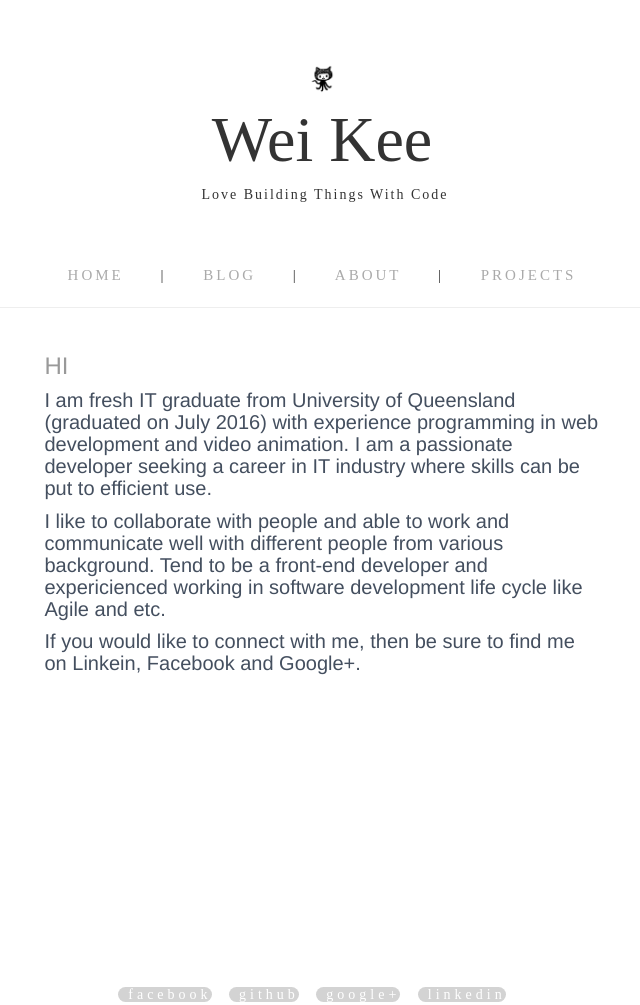
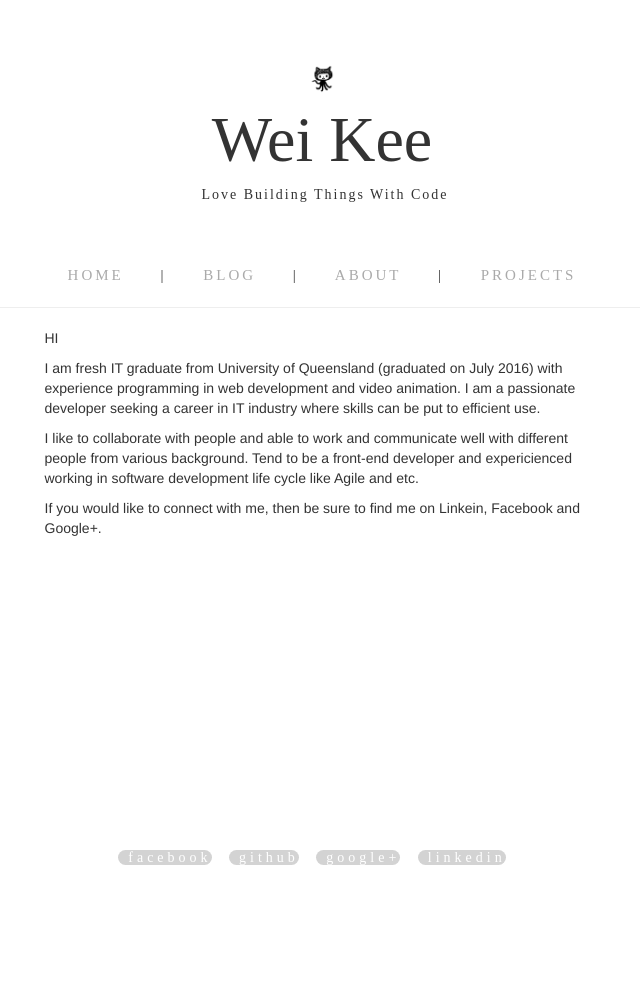
Before and after one commit to weikee94/Blog, a Jekyll site: the page built from about.html, in a window 1280 px wide. Shown: the whole page, without its empty margins (318-958 px from the left). Built offline with Jekyll 4.4.1, drawn with Linux system fonts in a browser that asks for light colours; nearby versions of some CDN libraries; comment, search, counter and statistics services are not loaded; after the commit the page ends 900 px from its top, so only the background shows below that.

Commit message:
undo the changes

```diff
--- a/about.html
+++ b/about.html
@@ -6,12 +6,12 @@ title: About Me
 <div class="container">
 	<div class="row">
 		<div class="col-md-6 col-md-offset-3">
-			<h3>HI</h3>
-			<h5>I am fresh IT graduate from University of Queensland (graduated on July 2016) with experience programming in web development and video animation. I am a passionate developer seeking a career in IT industry where skills can be put to efficient use. </h5>
+			<p>HI</p>
+			<p>I am fresh IT graduate from University of Queensland (graduated on July 2016) with experience programming in web development and video animation. I am a passionate developer seeking a career in IT industry where skills can be put to efficient use. </p>
 
-			<h5>I like to collaborate with people and able to work and communicate well with different people from various background. Tend to be a front-end developer and expericienced working in software development life cycle like Agile and etc.</h5>
+			<p>I like to collaborate with people and able to work and communicate well with different people from various background. Tend to be a front-end developer and expericienced working in software development life cycle like Agile and etc.</p>
 
-			<h5>If you would like to connect with me, then be sure to find me on Linkein, Facebook and Google+.</h5>
+			<p>If you would like to connect with me, then be sure to find me on Linkein, Facebook and Google+.</p>
 		</div>
 	</div>
 </div>
--- a/portfolio.html
+++ b/portfolio.html
@@ -12,7 +12,7 @@ title: Portfolio
 			<h3>Click And Trip</h3>
 			<p>Click And Trip is a tourism website.</p>
 			<p>This project allow peoples find that schedule trip through online much more easier and get the lastest information about the attraction.</p>
-			<p>For more information details, <a href="http://vickyhaw94.github.io/clickAndTrip/">click here</a>.</p>
+
 			<h4><span class="personalTitle">Role</span> Lead Developer</h4>
 			<h4><span class="personalTitle">Devices</span> Desktop, Tablet, Mobile</h4>
 			<h4><span class="personalTitle">Technology</span> HTML/CSS/Javascript</h4>
```
Also changed, not shown: _includes/css/main.css (+0 -17 lines).
